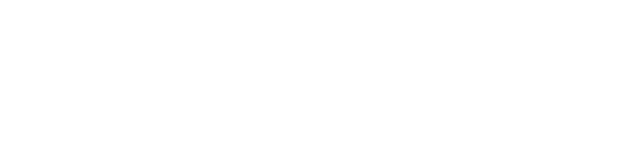
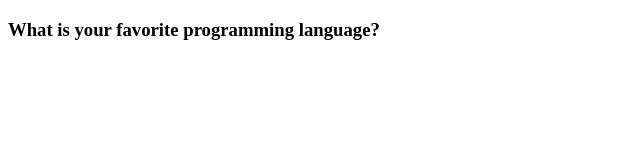
Before and after one commit to yohejazi11/gitTeamHW, a plain HTML site: page index.html in a window 1280 px wide. Shown: the whole page, without its empty margins (0-640 px from the left). Drawn offline with Linux system fonts and the light colour scheme.

Commit message:
QsToYousef

```diff
--- a/index.html
+++ b/index.html
@@ -6,6 +6,6 @@
     <title>Document</title>
 </head>
 <body>
-
+    <h3>What is your favorite programming language?</h3>
 </body>
 </html>
```
